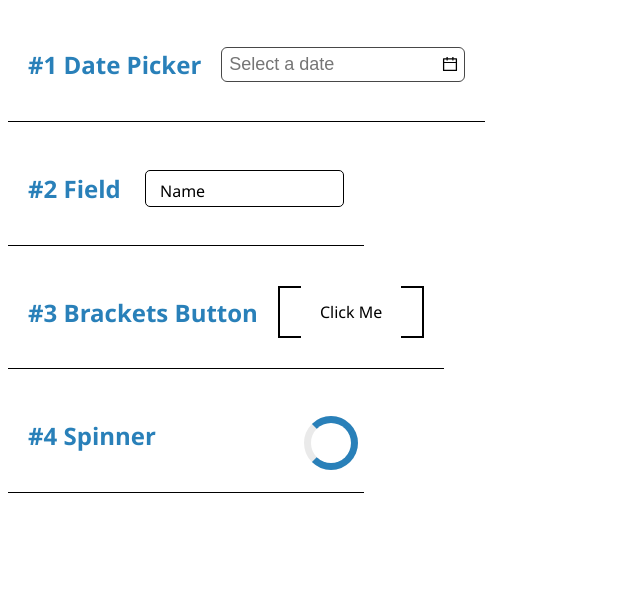
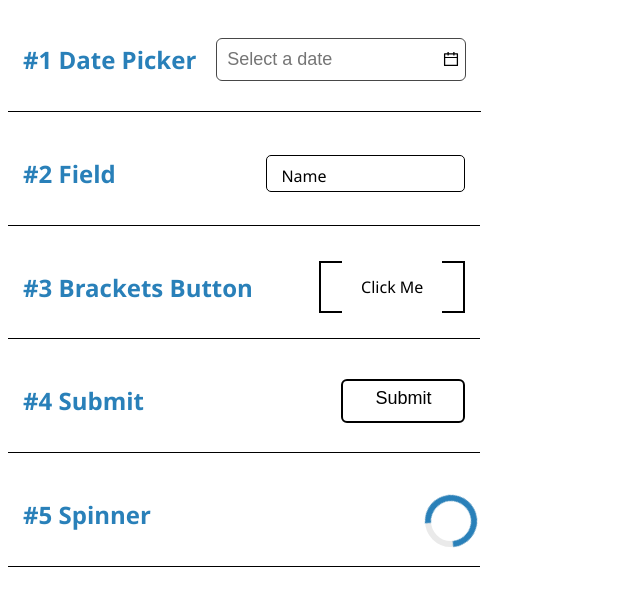
Before and after one commit to shadybassily/reusable-react-components, a React (Vite) app: page / in a window 1280 px wide. Shown: the top 606 px of the page, without its empty margins (0-640 px from the left). Built offline with nearby package versions, Linux system fonts and the light colour scheme.

Commit message:
submit btn

```diff
--- a/src/App.css
+++ b/src/App.css
@@ -8,7 +8,7 @@
   border-bottom: 1px solid;
   width: 25%;
   min-width: fit-content;
-  padding: 20px;
+  padding: 15px;
   transition: 0.2s;
 
   display: flex;
@@ -23,3 +23,9 @@
 .component-title {
   color: #2980b9;
 }
+
+@media(max-width: 1500px){
+  .component {
+    width: 35%;
+  }
+}
--- a/src/App.jsx
+++ b/src/App.jsx
@@ -1,5 +1,6 @@
 import DatePicker from './components/inputs/date-picker/DatePicker';
 import BracketsButton from './components/buttons/brackets-button/BracketsButton';
+import SubmitButton from './components/buttons/submit/Submit';
 import Spinner from './components/loaders/spinner/Spinner';
 import Field from './components/inputs/field/Field';
 
@@ -19,17 +20,22 @@ const components = [
       component: <BracketsButton />,
    },
    {
+      title: 'Submit',
+      component: <SubmitButton />,
+   },
+   {
       title: 'Spinner',
       component: <Spinner />,
    },
-
 ];
 function App() {
    return (
       <div className="App">
          {components.map((c, i) => (
             <div className="component" key={i}>
-               <h2 className="component-title">#{i+1} {c.title}</h2>
+               <h2 className="component-title">
+                  #{i + 1} {c.title}
+               </h2>
                {c.component}
             </div>
          ))}
--- /dev/null
+++ b/src/components/buttons/submit/Submit.jsx
@@ -0,0 +1,25 @@
+import { useState } from 'react';
+import './submit.css';
+
+export default function Submit() {
+   const [isClicked, setIsClicked] = useState(false);
+   let containerClassName = `btn-container ${isClicked && 'btn-container-animation'}`;
+   let btClassName = `button ${isClicked && 'submit-btn-animation'}`;
+   let doneClassName = `done ${isClicked && 'done-animation'}`;
+
+   const handleClick = () => {
+      //to start an animation
+      setIsClicked(true);
+      setTimeout(() => {
+         setIsClicked(false);
+      }, 2000);
+   };
+   return (
+      <div className={containerClassName} onClick={handleClick}>
+         <button type="submit" className={btClassName}>
+            submit
+         </button>
+         <p className={doneClassName}>&#x2713;</p>
+      </div>
+   );
+}
--- /dev/null
+++ b/src/components/buttons/submit/submit.css
@@ -0,0 +1,95 @@
+.btn-container {
+  background-color: transparent;
+  border: 2px solid;
+  border-radius: 6px;
+  overflow: hidden;
+  cursor: pointer;
+  font-size: 18px;
+  width: 120px;
+  height: 40px;
+  display: flex;
+  justify-content: center;
+  flex-direction: column;
+  align-items: center;
+}
+.button {
+  cursor: pointer;
+  background-color: transparent;
+  border: none;
+  text-transform: capitalize;
+  transform: translateY(40px);
+  font-size: 18px;
+}
+.done {
+  transform: translateY(30px);
+  font-size: 25px;
+}
+.btn-container-animation {
+  animation-name: containerAnimation;
+}
+.submit-btn-animation {
+  animation-name: btnAnimation;
+}
+.done-animation {
+  animation-name: doneAnimation;
+}
+:where(.btn-container-animation, .submit-btn-animation, .done-animation) {
+  animation-duration: 1.5s;
+  animation-delay: 0.1s;
+}
+
+@keyframes containerAnimation {
+  0% {
+    transform: translateX(0);
+    border-radius: 5px;
+    width: 120px;
+  }
+  50% {
+    transform: translateX(-40px);
+    border-radius: 100%;
+    width: 40px;
+    color: green;
+  }
+  70% {
+    transform: translateX(-40px);
+    border-radius: 100%;
+    width: 40px;
+    color: green;
+  }
+  100% {
+    transform: translateX(0);
+    border-radius: 5px;
+    width: 120px;
+  }
+}
+
+@keyframes btnAnimation {
+  0% {
+    transform: translateY(40px);
+  }
+  50% {
+    transform: translateY(-30px);
+  }
+  70% {
+    transform: translateY(-30px);
+  }
+  100% {
+    transform: translateY(40px);
+  }
+}
+
+@keyframes doneAnimation {
+  0% {
+    transform: translateY(30px);
+  }
+  50% {
+    transform: translateY(-10px);
+  }
+  70% {
+    transform: translateY(-10px);
+  }
+
+  100% {
+    transform: translateY(30px);
+  }
+}
--- a/src/components/inputs/date-picker/datePicker.css
+++ b/src/components/inputs/date-picker/datePicker.css
@@ -21,6 +21,7 @@ input[type='date']::-webkit-calendar-picker-indicator {
   outline-style: none;
   width: 200px;
   border: none;
+  padding: 5px;
 }
 
 .date-picker-container .icon {
--- a/src/components/inputs/field/Field.jsx
+++ b/src/components/inputs/field/Field.jsx
@@ -4,7 +4,7 @@ export default function Field({ label = 'Name', name = 'name', ...otherProps })
    return (
       <div className="input-holder">
          <input placeholder=" " {...otherProps} />
-         <label className="label" for={name}>
+         <label className="label" htmlFor={name}>
             {label}
          </label>
       </div>
--- a/src/components/loaders/spinner/spinner.css
+++ b/src/components/loaders/spinner/spinner.css
@@ -10,7 +10,7 @@
   height: 100%;
   border-radius: 50%;
   position: absolute;
-  border: 7px solid;
+  border: 6px solid;
 }
 
 .loader {
@@ -22,7 +22,7 @@
   border-left-color: transparent;
 
   animation-name: spinningAnimation;
-  /* animation-duration: 1.5s; */
+  animation-duration: 1.2s;
   animation-iteration-count: infinite;
 }
 
```
